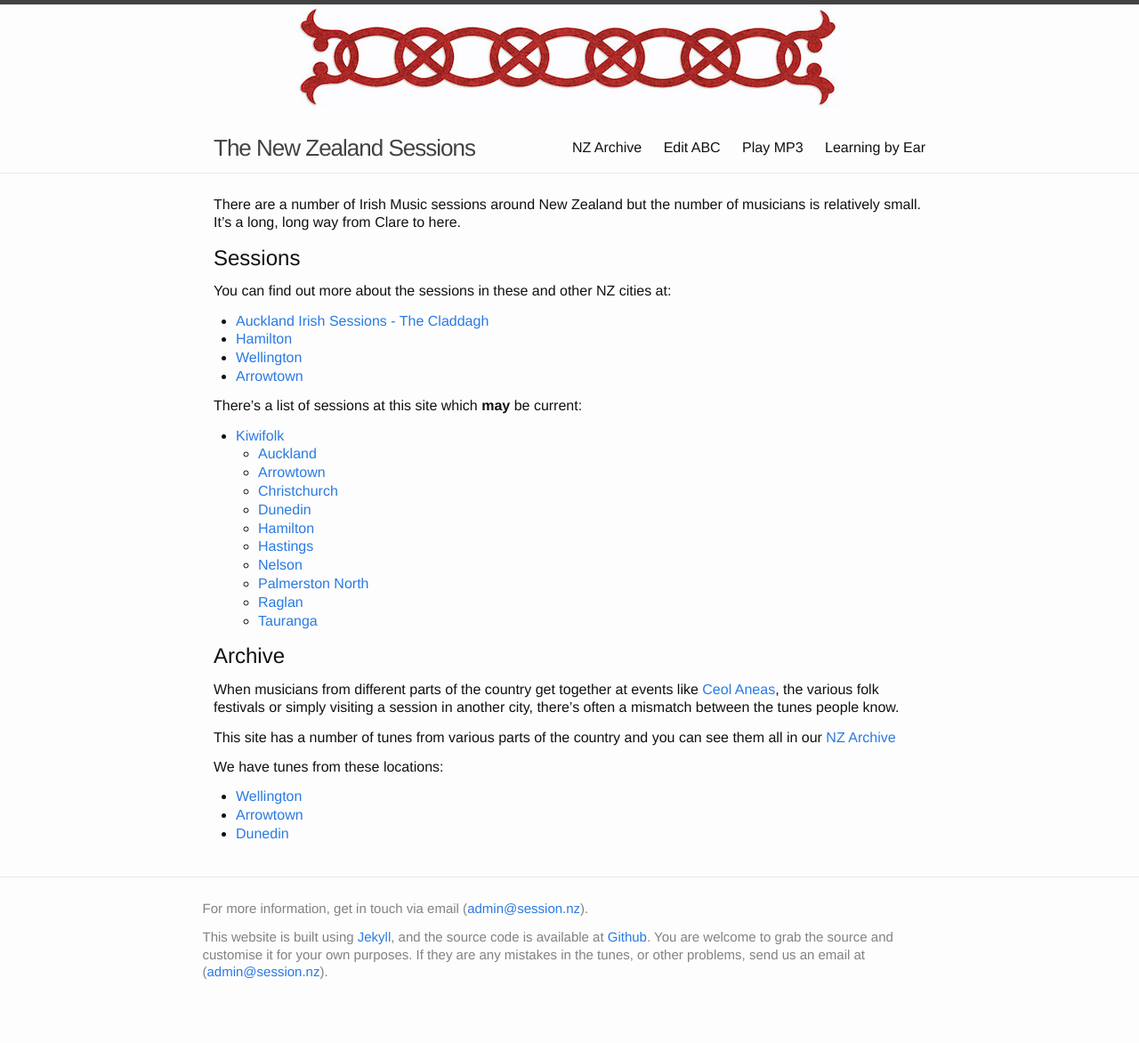
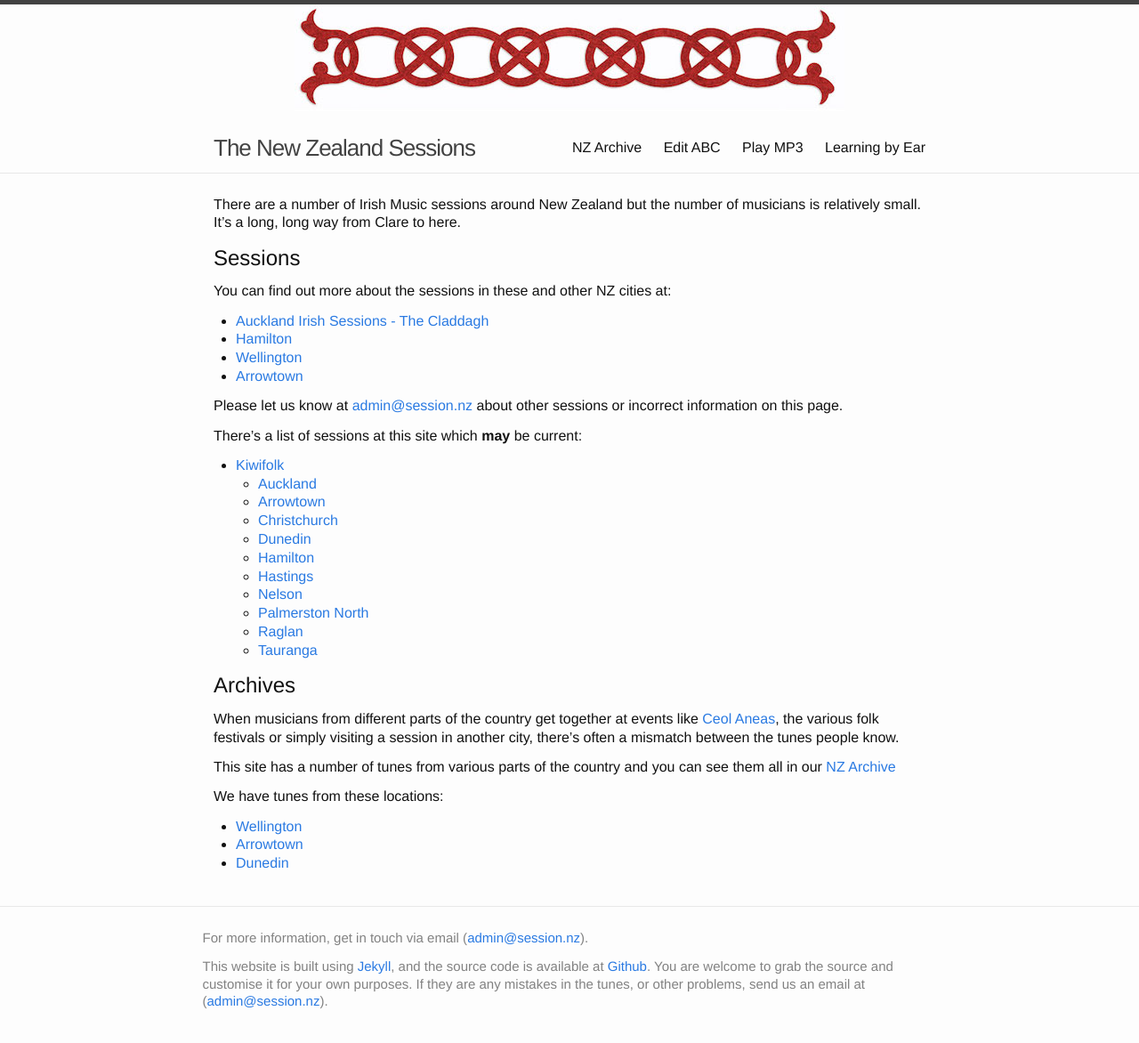
Before and after one commit to deanpemberton/music, a Jekyll site: the page built from index.md, in a window 1280 px wide. Shown: the whole page at 89% size. Built offline with Jekyll 4.4.1, drawn with Linux system fonts in a browser that asks for light colours; nearby versions of some CDN libraries; before the commit the page ends 1139 px from its top, so only the background shows below that.

Commit message:
Extra info on index.md and archive.md pages

```diff
--- a/index.md
+++ b/index.md
@@ -13,6 +13,8 @@ You can find out more about the sessions in these and other NZ cities at:
   * <a href="http://wellington.session.nz">Wellington</a>
   * <a href="https://www.facebook.com/events/156779861168508/">Arrowtown</a>
 
+Please let us know at <a href="mailto:{{ site.email }}">{{ site.email }}</a> about other sessions or incorrect information on this page.
+
 There's a list of sessions at this site which **may** be current:
 
   * <a href="http://www.kiwifolk.org.nz/sessions.html">Kiwifolk</a>
@@ -27,8 +29,8 @@ There's a list of sessions at this site which **may** be current:
       * <a href="http://www.kiwifolk.org.nz/sessions.html#raglan">Raglan</a>
       * <a href="http://www.kiwifolk.org.nz/sessions.html#tauranga">Tauranga</a>
 
-Archive
--------
+Archives
+--------
 
 When musicians from different parts of the country get together at events like <a href="http://www.irishmusic.org.nz/">Ceol Aneas</a>, the various folk festivals or simply visiting a session in another city, there’s often a mismatch between the tunes people know.
 
--- a/js/audio_controls.js
+++ b/js/audio_controls.js
@@ -8,6 +8,7 @@ var EndLoopTime = 0;
 var PreviousAudio=null;
 var PreviousB1=null;
 var PreviousB2=null;
+
 function SetPlayRange(audio,BE,button1,button2) {
     if(audio.readyState == 0) return;
     if(PreviousAudio != audio) {
```
Also changed, not shown: archive.md (+1 -1 lines).
